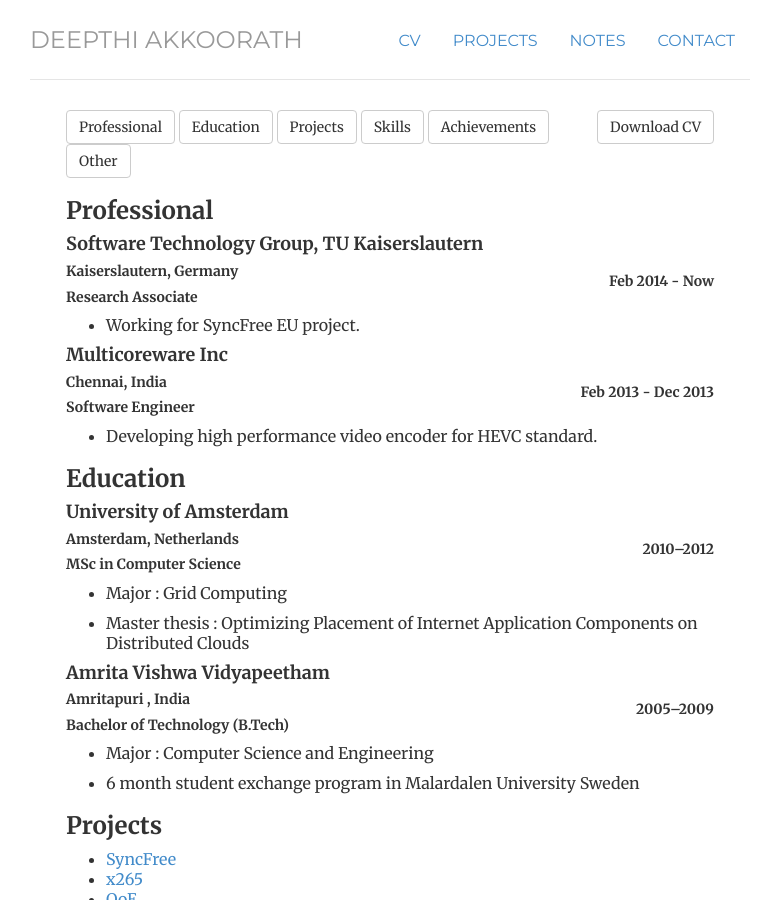
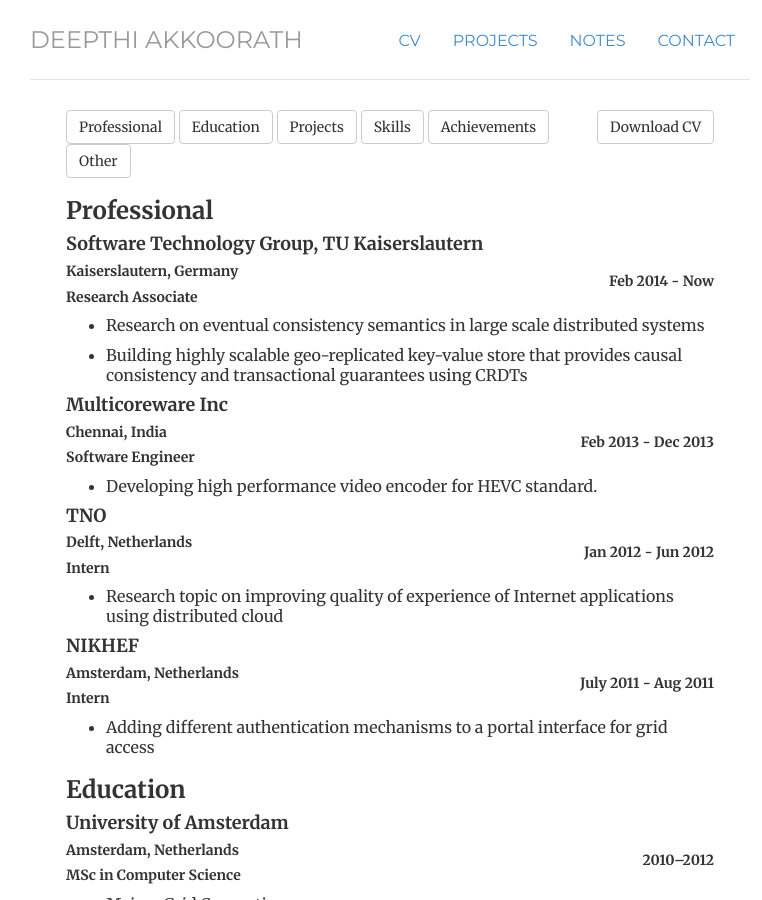
Before and after one commit to thekkedam/dd, a Jekyll site: the page built from cv/index.html, in a window 1280 px wide and 900 px high. Shown: the whole window, without its empty margins (250-1012 px from the left). Built offline with Jekyll 4.4.1, drawn with Linux system fonts in a browser that asks for light colours.

Commit message:
modify profession details

```diff
--- a/_data/professional.yml
+++ b/_data/professional.yml
@@ -3,10 +3,23 @@
   location: Kaiserslautern, Germany
   when: Feb 2014 - Now
   bullets:
-    - Working for SyncFree EU project.
+    - Research on eventual consistency semantics in large scale distributed systems
+    - Building highly scalable geo-replicated key-value store that provides causal consistency and transactional guarantees using CRDTs
 - org:  Multicoreware Inc
   role: Software Engineer
   location: Chennai, India
   when: Feb 2013 - Dec 2013
   bullets:
     - Developing high performance video encoder for HEVC standard.
+- org: TNO
+  role: Intern
+  location: Delft, Netherlands
+  when: Jan 2012 - Jun 2012
+  bullets:
+     - Research topic on improving quality of experience of Internet applications using distributed cloud
+- org: NIKHEF
+  role: Intern
+  location: Amsterdam, Netherlands
+  when: July 2011 - Aug 2011
+  bullets:
+     - Adding different authentication mechanisms to a portal interface for grid access
```
